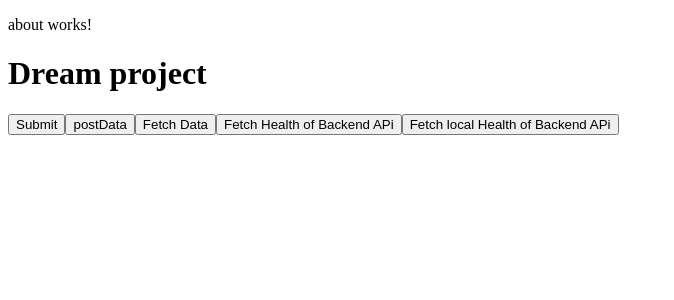
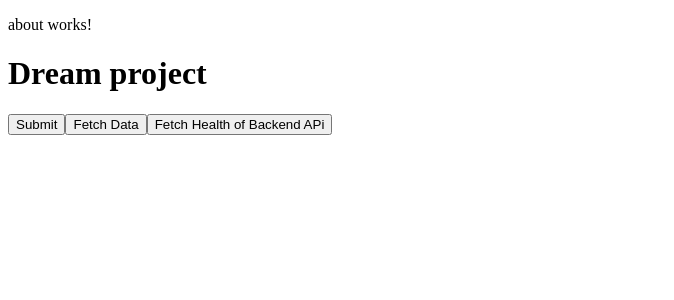
Before and after one commit to MohansMagic/DreamProjectFrontEnd, an Angular app: page / in a window 1280 px wide. Shown: the top 300 px of the page, without its empty margins (0-674 px from the left). Built offline with nearby package versions, Linux system fonts and the light colour scheme.

Commit message:
made changes

```diff
--- a/angular.json
+++ b/angular.json
@@ -56,6 +56,7 @@
         "serve": {
           "builder": "@angular-devkit/build-angular:dev-server",
           "options": {
+            "proxyConfig": "proxy.conf.json"
           },
           "configurations": {
             "production": {
--- a/src/app/app.component.html
+++ b/src/app/app.component.html
@@ -4,7 +4,7 @@
 
 <button (click)="submitData()">Submit</button>
 
-<button (click)="postData()">postData</button>
+<!-- <button (click)="postData()">postData</button> -->
 <button (click)="fetchData()">Fetch Data</button>
 
 <div *ngIf="asanas">
@@ -16,8 +16,9 @@
 
 
 <button (click)="fetchHealth()">Fetch Health of Backend APi</button>
-<button (click)="fetchlocalHealth()">Fetch local Health of Backend APi</button>
+<!-- <button (click)="fetchlocalHealth()">Fetch local Health of Backend APi</button>
 <div *ngIf="health">
   <h2>Health of backend api:</h2>
   <pre>{{ health | json }}</pre>
 </div>
+ -->
--- a/src/app/app.component.ts
+++ b/src/app/app.component.ts
@@ -61,7 +61,7 @@ export class AppComponent {
   }
 
   postData(): Observable<any> {
-     const data = {asanaid: '23'}; // Replace with your actual data
+     const data = { asanaid: '2224',asananame:'MMMMM',url:'2222233' }; // Replace with your actual data
     return this.http.post(this.apiUrl, data);
   }
 
```
Also changed, not shown: src/proxy.conf.json (added, +7 -0 lines).
